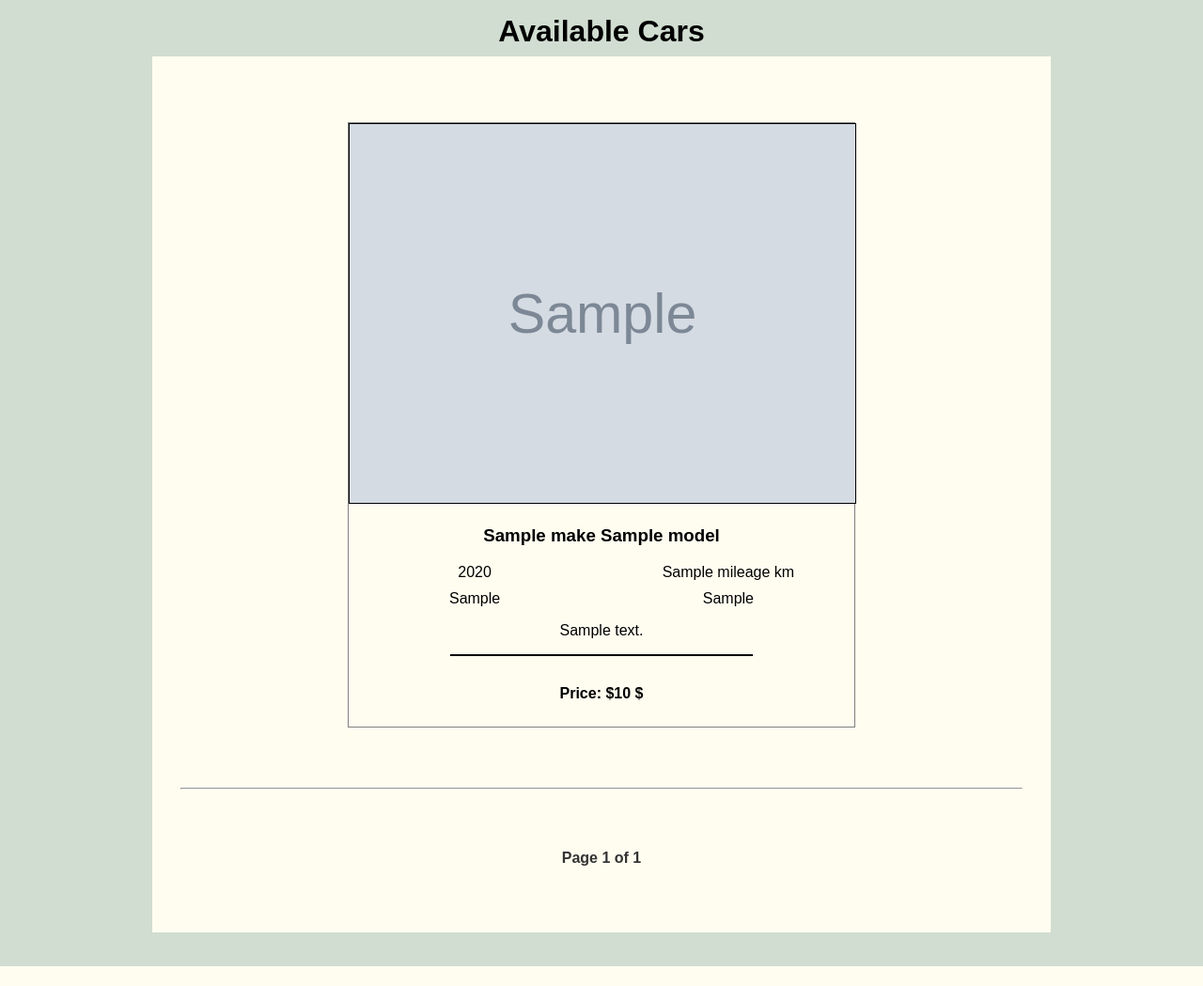
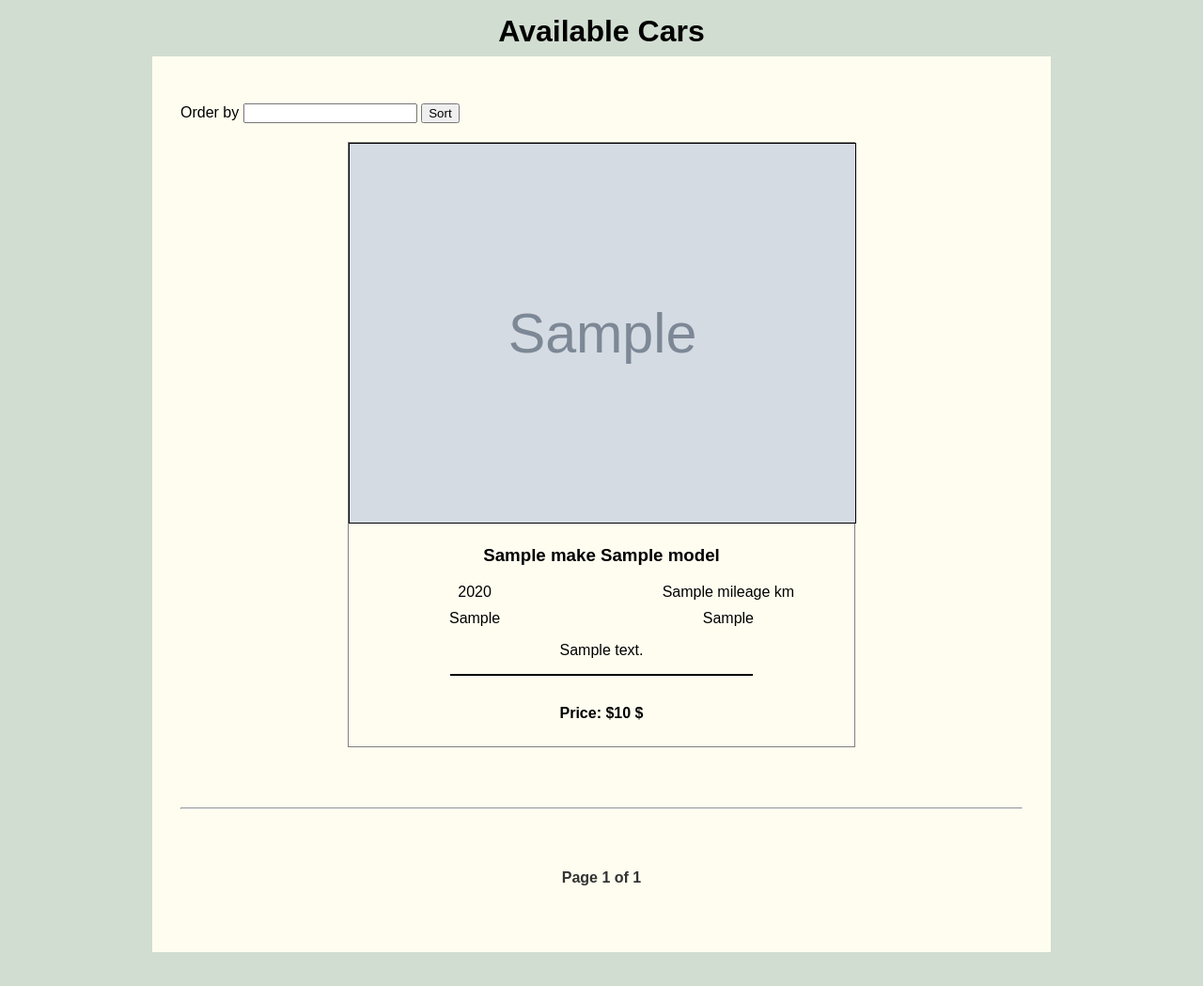
Before and after one commit to tudor1703/car_sales, a Django app: template sales_site/shop_app/templates/shop_app/shopApp.html in a window 1280 px wide. Shown: the whole page at 94% size. Before the commit the page ends 1028 px from the top, so only its background shows below. Run offline with Django 3.2, Linux system fonts and the light colour scheme; the template is opened without the code that fills it: most values are stand-ins (such as "Sample title", 1, 10 or a date in 2020); grey boxes marked "Sample" are stand-in pictures; form fields are guessed from the names that the template uses.

Commit message:
order_by

```diff
--- a/sales_site/shop_app/templates/shop_app/shopApp.html
+++ b/sales_site/shop_app/templates/shop_app/shopApp.html
@@ -13,6 +13,11 @@
         <h1>Available Cars</h1>
     </div>
     <div class="page-content">
+        <form method="get">
+            {{ form.order_by.label_tag }}
+            {{ form.order_by }}
+            <button type="submit">Sort</button>
+        </form>
         <ul>
             {% for car in cars %}
                 <div class="block-content">
@@ -45,8 +50,8 @@
         <br/></br/>
         <div class="pagination">
             {% if cars.has_previous %}
-                <a href="?page=1" class="btn btn-first">&laquo; First</a>
-                <a href="?page={{ cars.previous_page_number }}" class="btn btn-prev">Previous</a>
+                <a href="?page=1&order_by={{ request.GET.order_by }}" class="btn btn-first">&laquo; First</a>
+                <a href="?page={{ cars.previous_page_number }}&order_by={{ request.GET.order_by }}" class="btn btn-prev">Previous</a>
             {% endif %}
 
             <span class="page-info">
@@ -54,8 +59,8 @@
             </span>
 
             {% if cars.has_next %}
-                <a href="?page={{ cars.next_page_number }}" class="btn btn-next">Next</a>
-                <a href="?page={{ cars.paginator.num_pages }}" class="btn btn-last">Last &raquo;</a>
+                <a href="?page={{ cars.next_page_number }}&order_by={{ request.GET.order_py }}" class="btn btn-next">Next</a>
+                <a href="?page={{ cars.paginator.num_pages }}&order_by={{ request.GET.order_by }}" class="btn btn-last">Last &raquo;</a>
             {% endif %}
         </div>
     </div>
```
Also changed, not shown: sales_site/shop_app/forms.py (added, +17 -0 lines), sales_site/shop_app/views.py (+18 -9 lines).
